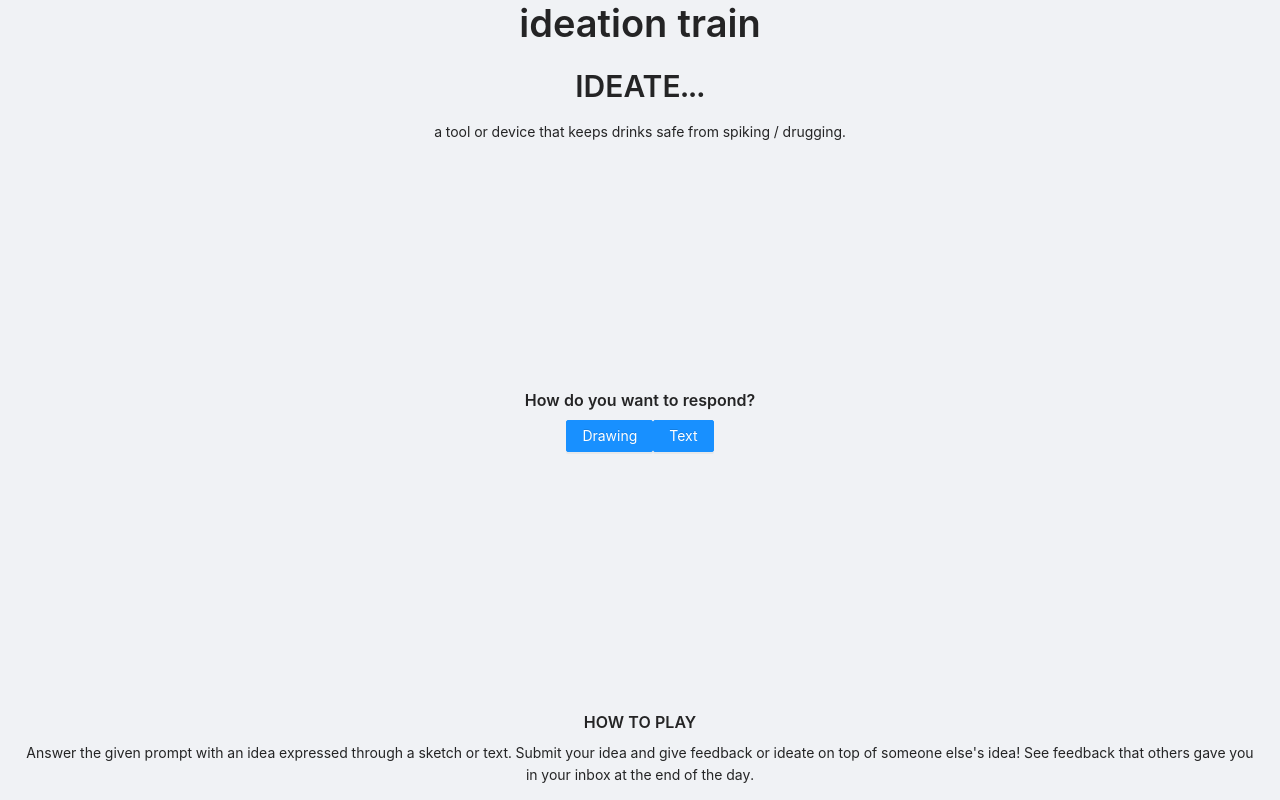
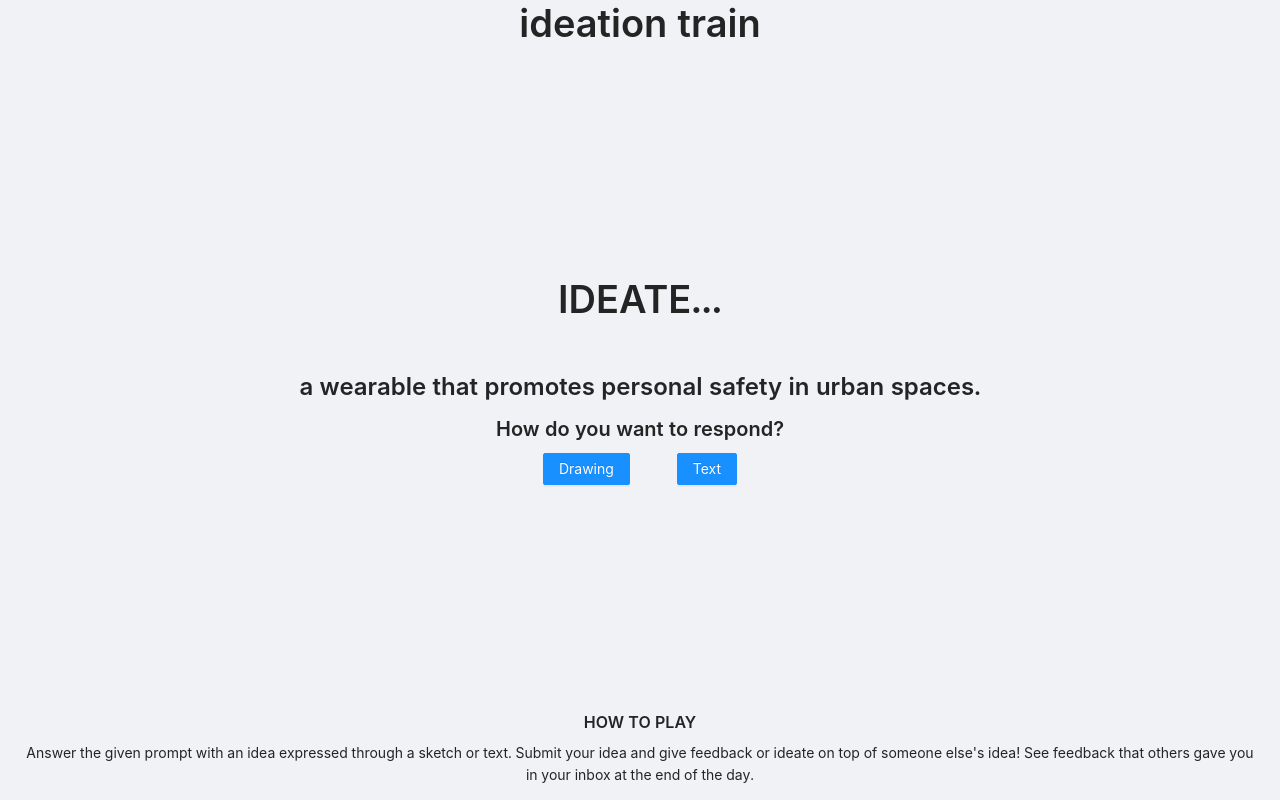
Before and after one commit to LiuAnnie/ideation-train, a React (Create React App) app in the folder ideation-train/: page / in a window 1280 px wide. Built offline with nearby package versions, Linux system fonts and the light colour scheme.

Commit message:
formatting

```diff
--- a/ideation-train/package.json
+++ b/ideation-train/package.json
@@ -3,6 +3,7 @@
   "version": "0.1.0",
   "private": true,
   "dependencies": {
+    "@ant-design/icons": "^4.7.0",
     "@testing-library/jest-dom": "^5.16.2",
     "@testing-library/react": "^12.1.3",
     "@testing-library/user-event": "^13.5.0",
@@ -10,6 +11,7 @@
     "react": "^17.0.2",
     "react-canvas-draw": "^1.2.1",
     "react-dom": "^17.0.2",
+    "react-icons": "^4.3.1",
     "react-scripts": "5.0.0",
     "web-vitals": "^2.1.4"
   },
--- a/ideation-train/src/App.js
+++ b/ideation-train/src/App.js
@@ -35,11 +35,8 @@ function App() {
       <div className="App">
     <Layout className="layout">
       <Content className="content">
-        {/* <Title level={5}>DAILY IDEATION CHALLENGE</Title> */}
         <Title>ideation train</Title>
         <IdeateThis updatePrompt={updatePrompt} />
-        {/* <IdeateMode></IdeateMode> */}
-        {/* <Button type="primary">REVEAL DAILY PROMPT</Button> */}
       </Content>
       <LearnToPlay></LearnToPlay>
     </Layout>
--- a/ideation-train/src/IdeateMode.css
+++ b/ideation-train/src/IdeateMode.css
@@ -1,15 +1,15 @@
 @import 'antd/dist/antd.css';
 
 .mode-selection {
-    width: 50%;
+    width: 100%;
     display: flex;
-    justify-content: center;
+    justify-content: space-evenly;
     align-items: center;
 }
 
 .text-area {
     height: 10rem;
-    width: 20rem;
+    width: 25rem;
     border: 3px solid white;
     border-radius: 2rem;
     /* added margin */
@@ -19,4 +19,4 @@
     background: rgba(0, 0, 0, 0.5);
     color: white;
     /* font-weight: bold; */
-  }
+}
--- a/ideation-train/src/IdeateMode.js
+++ b/ideation-train/src/IdeateMode.js
@@ -3,6 +3,8 @@ import { ReactDOM } from "react-dom";
 import CanvasDraw from "react-canvas-draw";
 import { useState } from "react";
 import "./IdeateMode.css";
+// import { AiOutlineEdit } from 'react-icons/ai';
+// import { GrTextAlignFull } from 'react-icons/gr';
 import { Layout, Button, Typography, Divider } from 'antd';
 
 const { Title, Paragraph, Text, Link } = Typography;
@@ -18,12 +20,12 @@ function IdeateMode(props) {
         console.log(mode);
     }
 
-    // if user hits 'enter' key, submit name
-    function onKeyPress(e) {
-        if (e.key === "Enter") {
-            // set();
-        }
-    }
+    // // if user hits 'enter' key, submit text
+    // function onKeyPress(e) {
+    //     if (e.key === "Enter") {
+    //         // set();
+    //     }
+    // }
 
     if (mode == "drawing") {
         return <CanvasDraw style={{ boxShadow: "0 13px 27px -5px rgba(50, 50, 93, 0.25),    0 8px 16px -8px rgba(0, 0, 0, 0.3)" }} />
@@ -34,8 +36,8 @@ function IdeateMode(props) {
             onChange={(e) => setText(e.target.value)}
         />
     } else { // mode hasn't been chosen yet
-        return <Content className="content">
-            <Title level={5}>
+        return <div>
+            <Title level={4}>
                 How do you want to respond?
             </Title>
             <div className="mode-selection">
@@ -46,7 +48,7 @@ function IdeateMode(props) {
                     Text
                 </Button>
             </div>
-        </Content>
+        </div>
     }
 }
 
--- a/ideation-train/src/IdeateThis.js
+++ b/ideation-train/src/IdeateThis.js
@@ -24,7 +24,7 @@ function IdeateThis(props) {
 
     // return prompt
     function givePrompt() {
-        return prompts[1];
+        return prompts[0];
     }
 
     function handleClick() {
@@ -33,12 +33,12 @@ function IdeateThis(props) {
 
     if (setReveal) {
         return <Content className="content">
-            <Title level={2}>
+            <Title level={1}>
                 IDEATE...
             </Title>
-            <Typography>
+            <Title level={3}>
                 {givePrompt()}
-            </Typography>
+            </Title>
             <IdeateMode></IdeateMode>
         </Content>
     } else {
```
Also changed, not shown: 1 other file (tests, documents, lock files or other folders).
